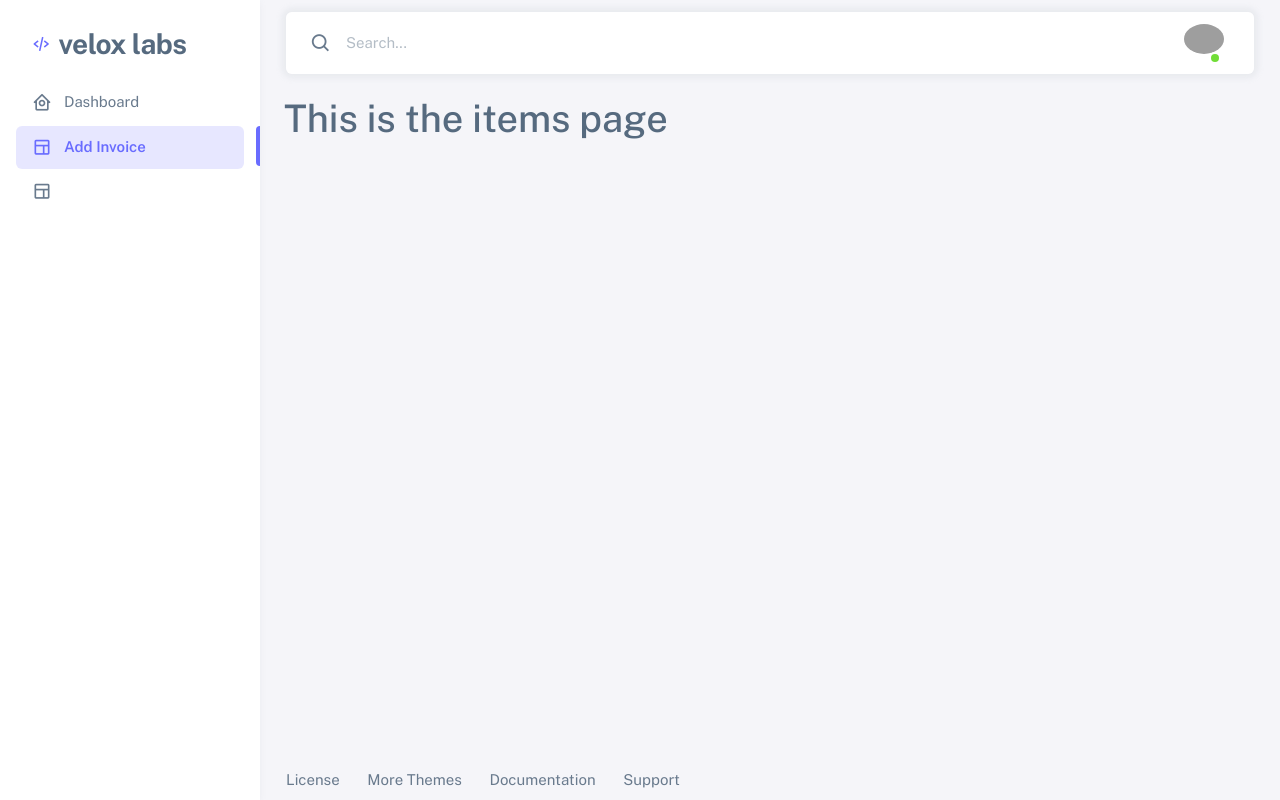
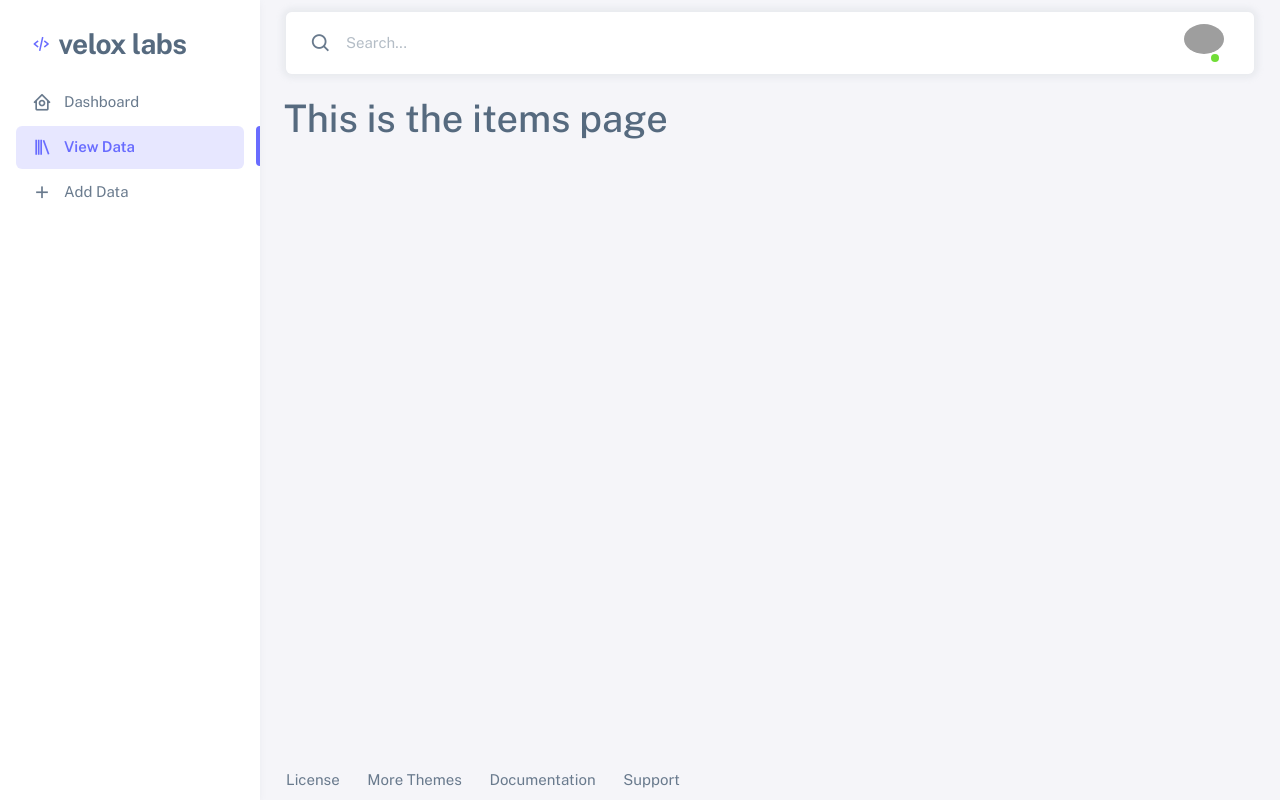
Before and after one commit to Nitin0422/velox_system_sql, a Django app: page /item1 in a window 1280 px wide. Run offline with Django 4.2, Linux system fonts and the light colour scheme; some libraries are stand-ins or nearby versions; grey boxes are pictures that could not be loaded.

Commit message:
Configured the menu items in sidenav

```diff
--- a/my_app/templates/base.html
+++ b/my_app/templates/base.html
@@ -131,16 +131,16 @@
             <!-- Item 1-->
             <li class="menu-item">
               <a href="{% url 'my_app:item1'%}" class="menu-link">
-                <i class="menu-icon tf-icons bx bx-layout"></i>
-                <div data-i18n="Layouts">Add Invoice</div>
+                <i class="menu-icon tf-icons bx bx-library"></i>
+                <div data-i18n="Layouts">View Data</div>
               </a>
             </li>
 
             <!-- Item 2-->
             <li class="menu-item">
               <a href="{% url 'my_app:item2'%}" class="menu-link">
-                <i class="menu-icon tf-icons bx bx-layout"></i>
-                <div data-i18n="Layouts"></div>
+                <i class='menu-icon tf-icon bx bx-plus' ></i>
+                <div data-i18n="Layouts"> Add Data </div>
               </a>
             </li>
 
```
